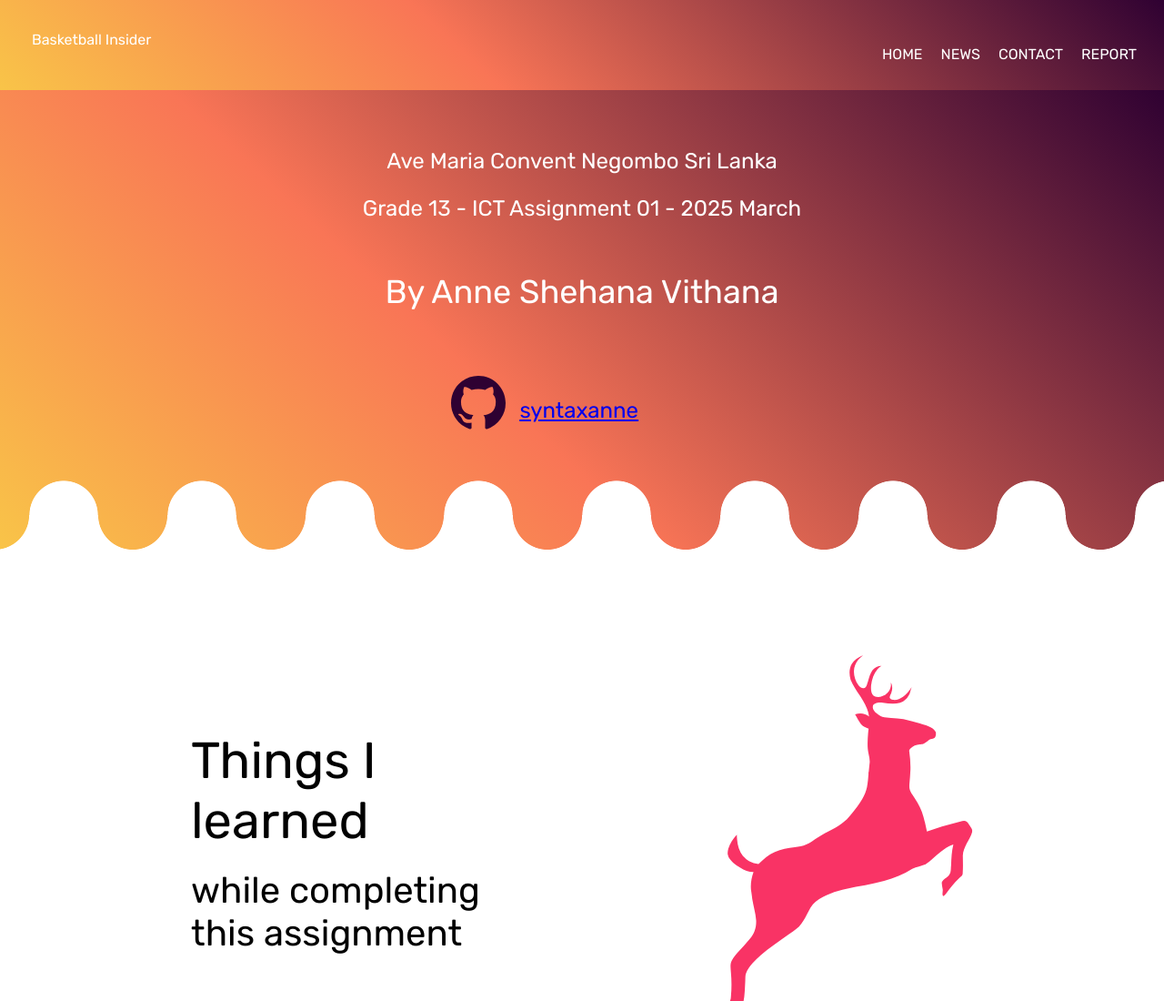
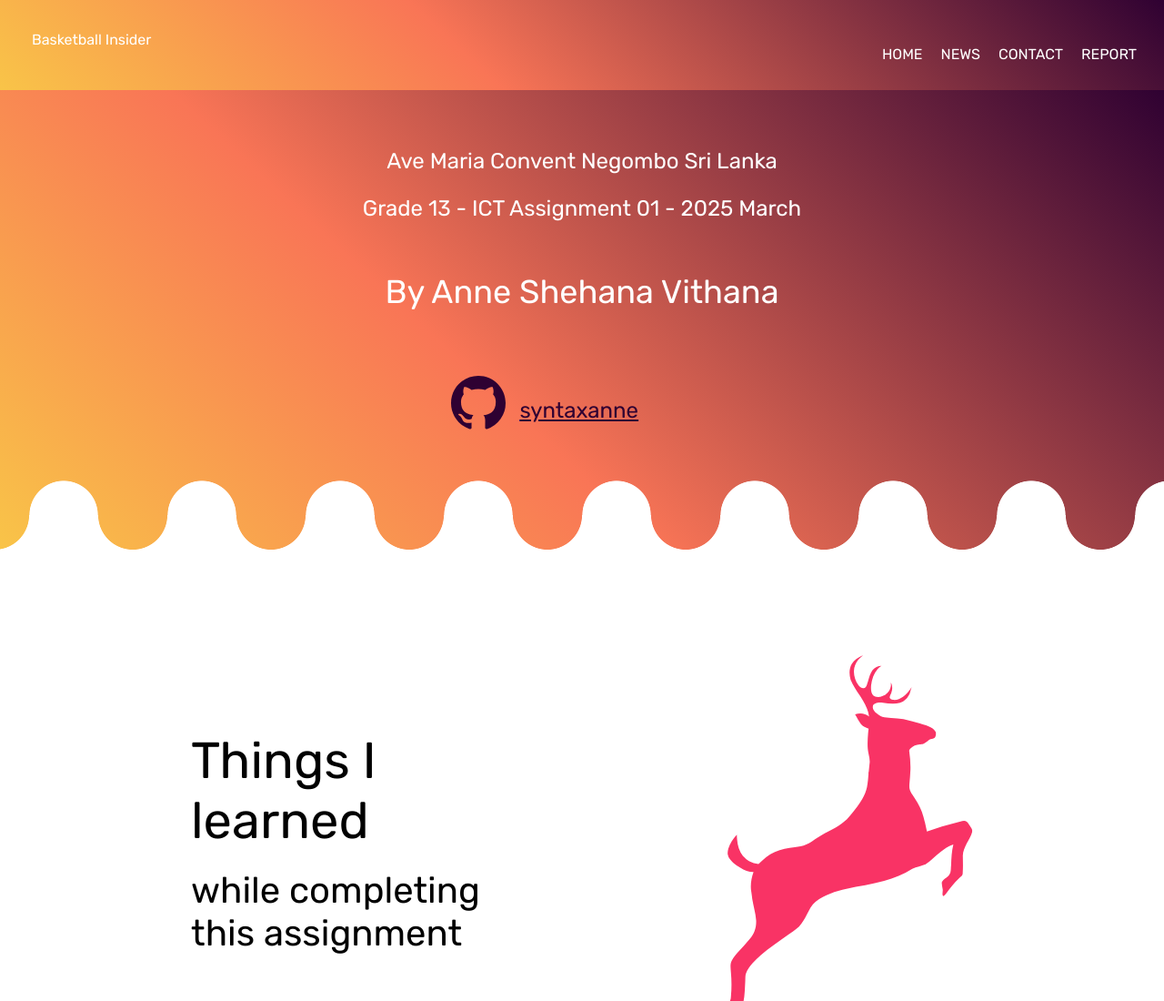
Before and after one commit to syntaxanne/basketball-website-project, a plain HTML site: page report.html in a window 1280 px wide. Shown: the top 1100 px of the page at 91% size. Drawn offline with Linux system fonts and the light colour scheme.

Commit message:
Update report.css
change the font color of the github handle.

```diff
--- a/src/style/report.css
+++ b/src/style/report.css
@@ -41,6 +41,10 @@
 #github-icon p:hover {
     color: var(--green-shade);
     text-decoration: none;
+}
+
+#github-icon p {
+    color: var(--purple-shade);
 }
 
 /**************************\
```
